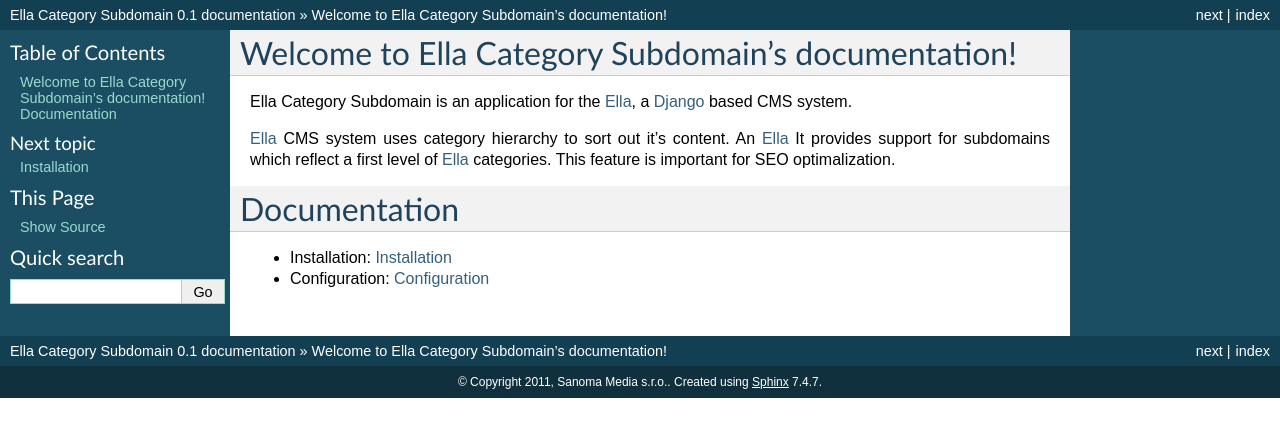
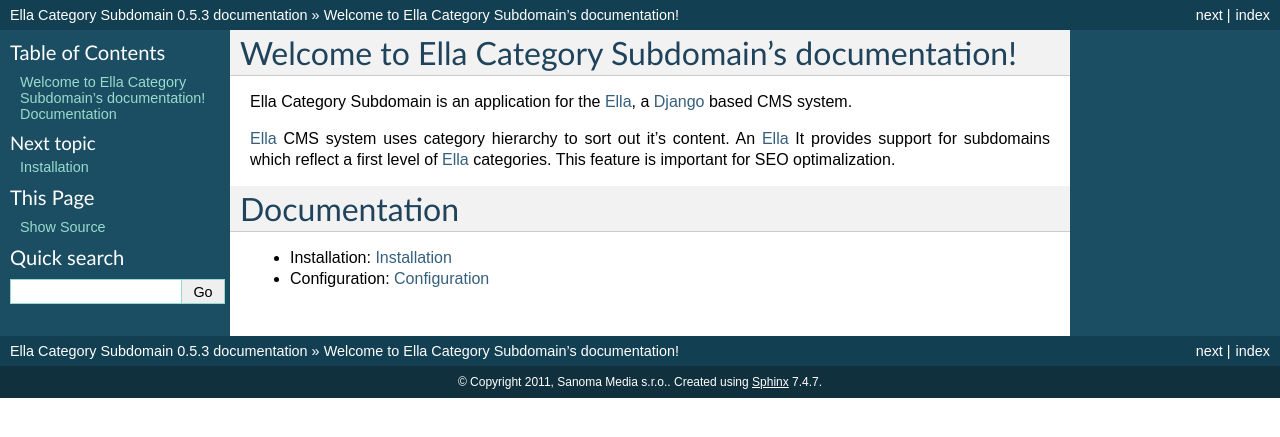
Before and after one commit to SanomaCZ/ella-category-subdomain, a Sphinx documentation site: the page built from doc/index.rst, in a window 1280 px wide. Shown: the top 437 px of the page. Built offline with Sphinx 7.4.7, drawn with Linux system fonts in a browser that asks for light colours.

Commit message:
Version update

```diff
--- a/doc/conf.py
+++ b/doc/conf.py
@@ -48,9 +48,9 @@
 # built documents.
 #
 # The short X.Y version.
-version = '0.1'
+version = '0.5'
 # The full version, including alpha/beta/rc tags.
-release = '0.1'
+release = '0.5.3'
 
 # The language for content autogenerated by Sphinx. Refer to documentation
 # for a list of supported languages.
```
